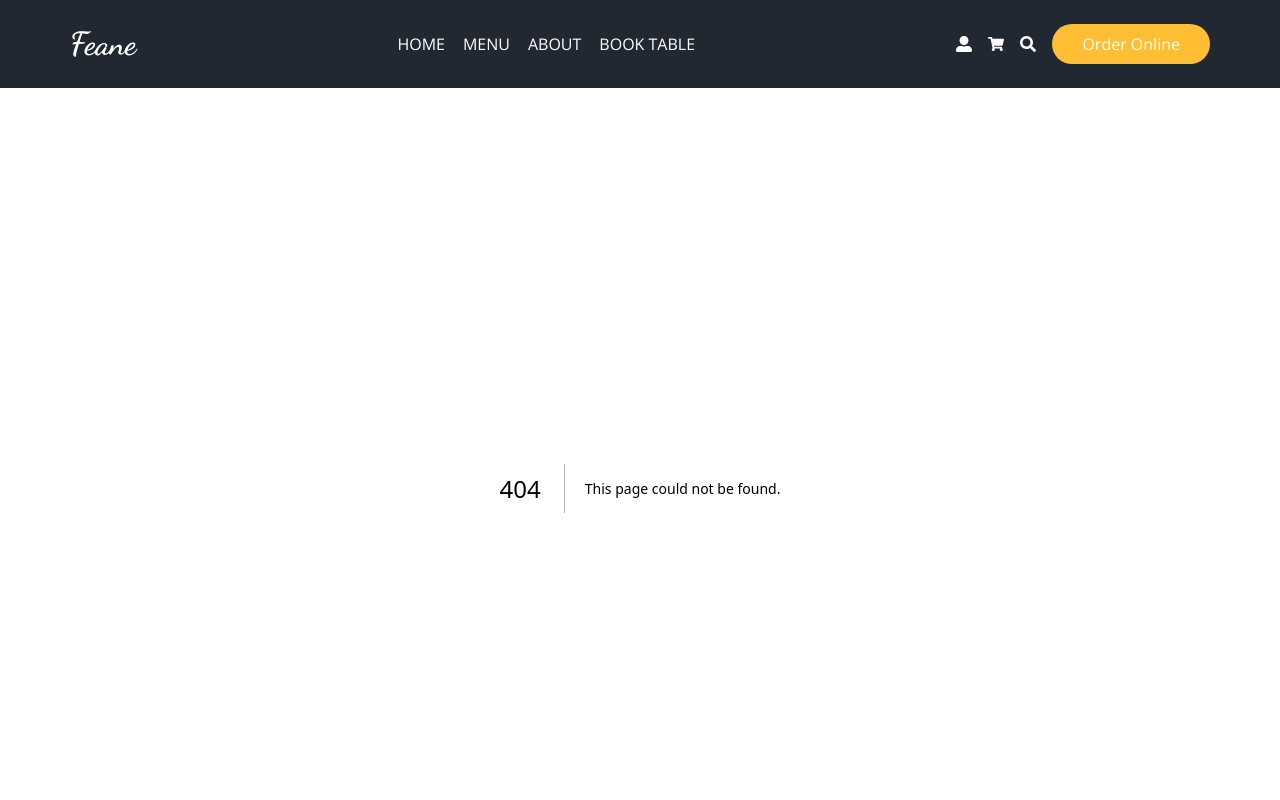
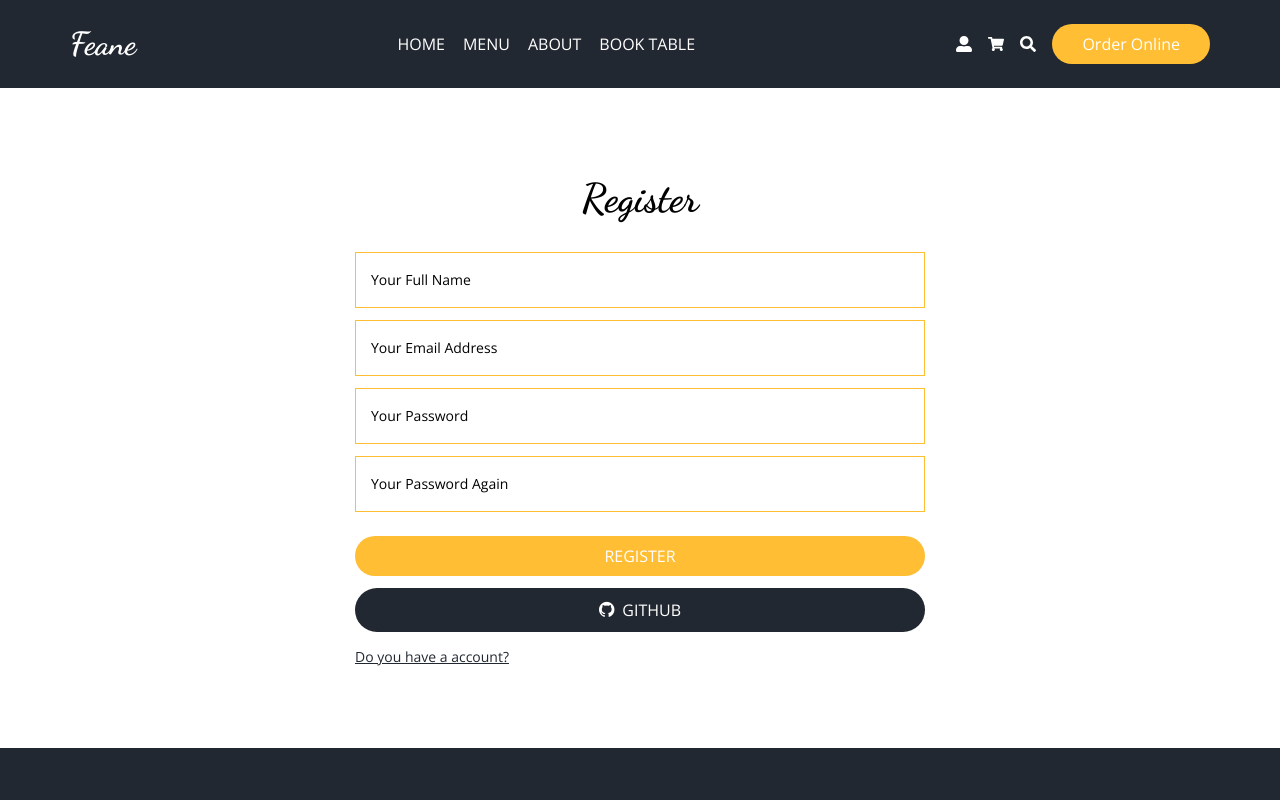
Before and after one commit to ycihan0/Food-Ordering, a Next.js app: page /auth/register in a window 1280 px wide. Before the commit this address had no page. Shown: the top 800 px of the page. Built offline with nearby package versions, Linux system fonts and the light colour scheme.

Commit message:
register css and validator

```diff
--- a/pages/auth/login.jsx
+++ b/pages/auth/register.jsx
@@ -1,10 +1,10 @@
-import { useFormik } from "formik";
 import Input from "@/components/form/Input";
 import Title from "@/components/ui/Title";
-import { loginSchema } from "@/schema/login";
+import { registerSchema } from "@/schema/register";
+import { useFormik } from "formik";
 import Link from "next/link";
 
-const Login = () => {
+const Register = () => {
   const onSubmit = async (values, actions) => {
     await new Promise((resolve) => setTimeout(resolve, 4000));
     actions.resetForm();
@@ -13,16 +13,27 @@
   const { values, errors, touched, handleSubmit, handleChange, handleBlur } =
     useFormik({
       initialValues: {
+        fullName: "",
         email: "",
         password: "",
+        confirmPassword: "",
       },
       onSubmit,
-      validationSchema: loginSchema,
+      validationSchema: registerSchema,
     });
 
   const inputs = [
     {
       id: 1,
+      name: "fullName",
+      type: "text",
+      placeholder: "Your Full Name",
+      value: values.fullName,
+      errorMessage: errors.fullName,
+      touched: touched.fullName,
+    },
+    {
+      id: 3,
       name: "email",
       type: "email",
       placeholder: "Your Email Address",
@@ -39,12 +50,24 @@
       errorMessage: errors.password,
       touched: touched.password,
     },
+    {
+      id: 2,
+      name: "confirmPassword",
+      type: "password",
+      placeholder: "Your Password Again",
+      value: values.confirmPassword,
+      errorMessage: errors.confirmPassword,
+      touched: touched.confirmPassword,
+    },
   ];
   return (
     <div className="container mx-auto">
-      <form className="flex flex-col items-center my-20 md:w-1/2 w-full mx-auto" onSubmit={handleSubmit}>
-        <Title addClass="text-[40px] mb-6">LOGIN</Title>
-        <div className="flex flex-col gap-y-2 w-full">
+      <form
+        className="flex flex-col items-center my-20 md:w-1/2 w-full mx-auto"
+        onSubmit={handleSubmit}
+      >
+        <Title addClass="text-[40px] mb-6">Register</Title>
+        <div className="flex flex-col gap-y-3 w-full">
           {inputs.map((input) => (
             <Input
               key={input.id}
@@ -55,12 +78,14 @@
           ))}
         </div>
         <div className="flex flex-col w-full gap-y-3 mt-6">
-          <button className="btn-primary">Login</button>
+          <button className="btn-primary">REGISTER</button>
           <button className="btn-primary !bg-secondary">
             <i className="fa fa-github mr-2 text-lg"></i>GITHUB
           </button>
-          <Link href="/auth/register">
-            <span className="text-sm underline cursor-pointer text-secondary ">Don`t you have a account?</span>
+          <Link href="/auth/login">
+            <span className="text-sm underline cursor-pointer text-secondary ">
+              Do you have a account?
+            </span>
           </Link>
         </div>
       </form>
@@ -68,4 +93,4 @@
   );
 };
 
-export default Login;
+export default Register;
--- /dev/null
+++ b/schema/register.js
@@ -0,0 +1,18 @@
+import * as Yup from "yup";
+export const registerSchema = Yup.object({
+  fullName: Yup.string()
+    .required("Full Name is Required")
+    .min(3, "Must be at 3 character"),
+  email: Yup.string().required("Email is required.").email("Email is invalid."),
+  password: Yup.string()
+    .required("Password is required.")
+    .min(8, "Password must be at least 8 characters.")
+    .matches(
+      /^(?=.*[a-z])(?=.*[A-Z])(?=.*\d)(?=.*[@$!%*?&])[A-Za-z\d@$!%*?&]{8,}$/,
+      "Password must contain at least one uppercase, one lowercase, one number and one special character."
+    ),
+  confirmPassword: Yup.string()
+    .required("Confirm password is required.")
+    .min(8, "Password must be at least 8 characters.")
+    .oneOf([Yup.ref("password"), null], "Password must match"),
+});
```
